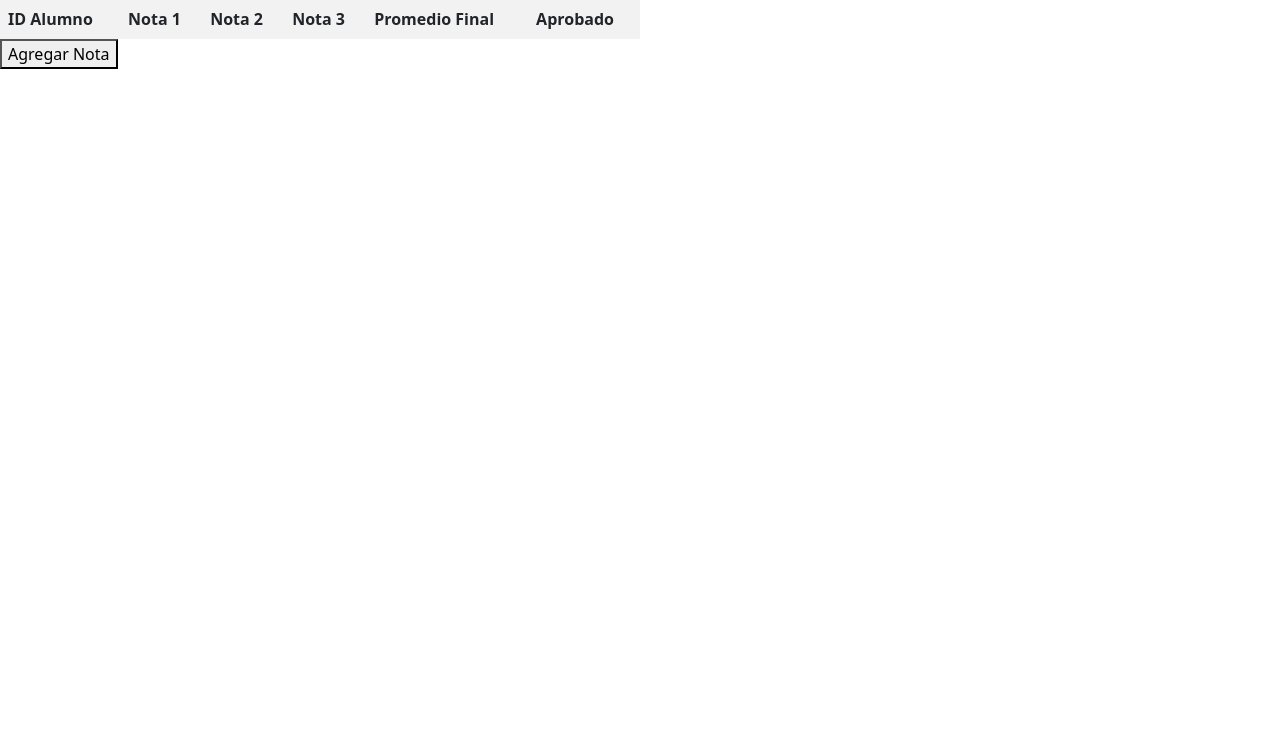
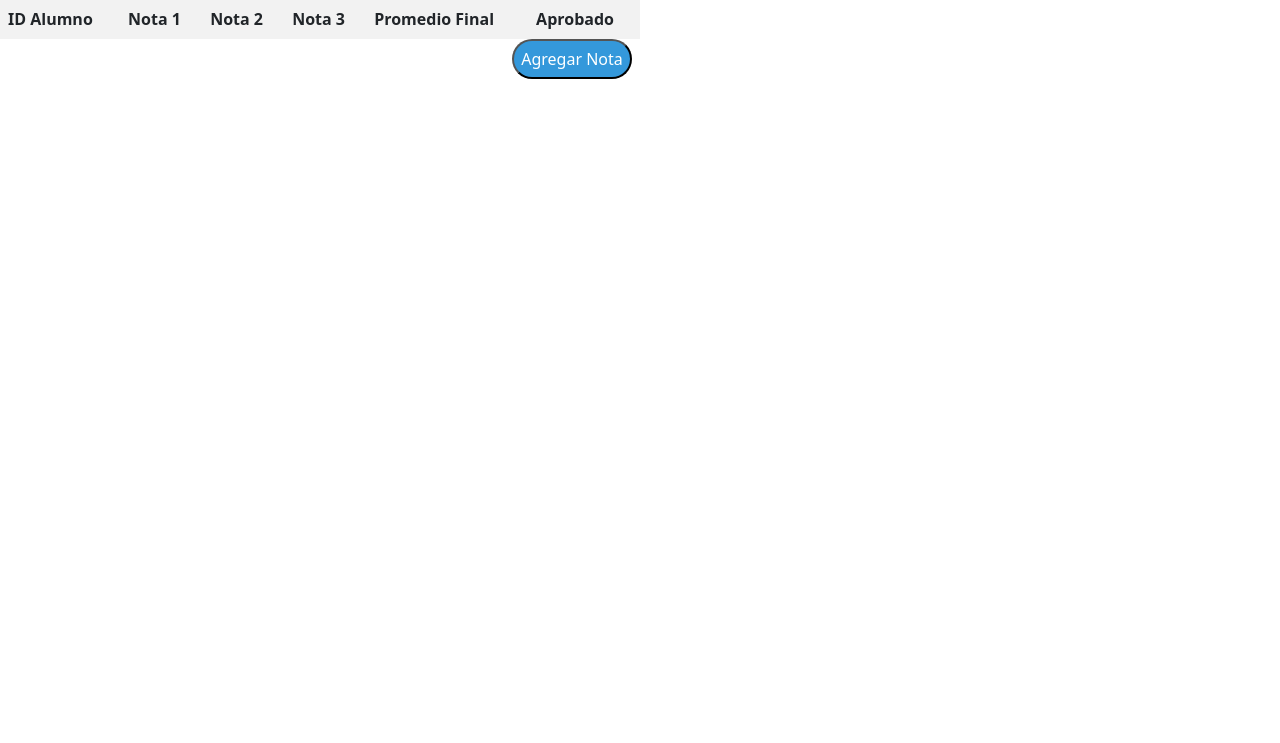
Before and after one commit to SergioCaballero1304/Pre-entrega3-Caballero, a plain HTML site: page pages/calculadora.html in a window 1280 px wide. Shown: the part 57-800 px from the top of the page. Drawn offline with nearby package versions, Linux system fonts and the light colour scheme; some packages are replaced by stand-ins of ours; no server answers; a script that the page names is missing.

Commit message:
arreglos

```diff
--- a/css/style.css
+++ b/css/style.css
@@ -107,3 +107,18 @@ td {
 th {
     background-color: #f2f2f2;
 }
+
+#botonAgregarNota {
+    height: 40px;
+    width: 120px;
+    margin-left: 40%;
+    border-radius: 200px;
+    background-color: #3498DB;
+    color: white;
+}
+
+#botonAgregarNota:hover{
+
+    background-color: #2980B9;
+
+}
--- a/pages/calculadora.html
+++ b/pages/calculadora.html
@@ -25,6 +25,7 @@
             </div>
         </nav>
     </header>
+    <div>
         <main>
             <table id="tablaNotas">
                 <tr>
@@ -36,8 +37,10 @@
                     <th>Aprobado</th>
                 </tr>
             </table>
-        <button onclick="pedirDatos()">Agregar Nota</button>
         </main>
+
+        <button id="botonAgregarNota" onclick="pedirDatos()">Agregar Nota</button>
+    </div>
     <footer>
 
     </footer>
```
Lines whose indentation alone changed are shown as unchanged.
